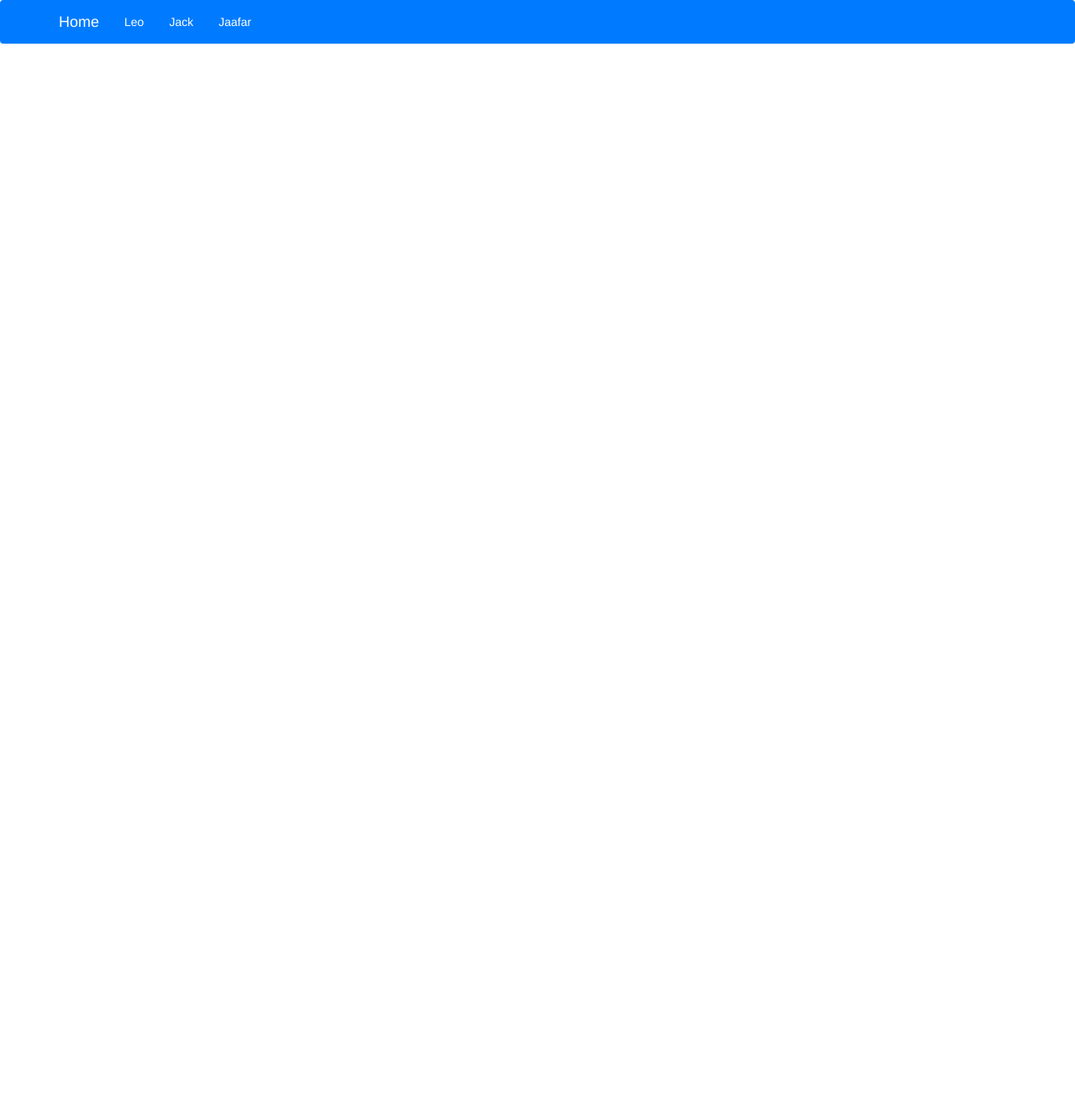
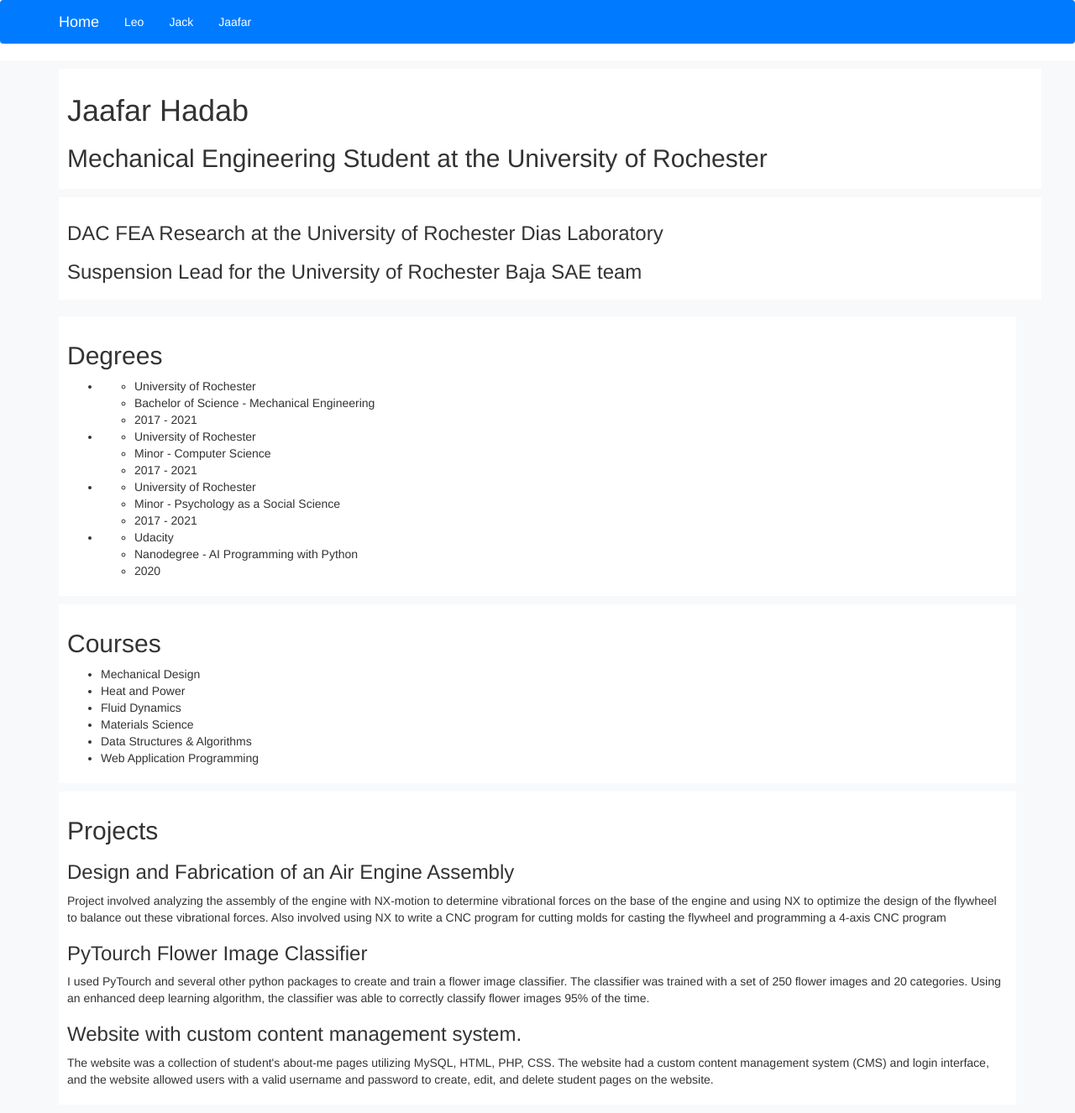
Before and after one commit to lkoblenc/project, a Flask app: page /jaafar in a window 1280 px wide. Shown: the whole page at 84% size. Before the commit the page ends 52 px from the top, so only its background shows below. Run offline with Flask 2, Linux system fonts and the light colour scheme; some libraries are stand-ins or nearby versions.

Commit message:
added content to jaafar.html

```diff
--- a/templates/jaafar.html
+++ b/templates/jaafar.html
@@ -1,5 +1,97 @@
 {% extends "base.html" %}
 
 {% block content %}
+	<div class="bg-light">
+		<main class = "container">
+			<div class = "container">
+				<div class = "row">
+					<div class = "bg-layout col">
+						<header>
+							<h1> Jaafar Hadab </h1>
+							<h2 class="title"> Mechanical Engineering Student at the University of Rochester</h2>
+
+						</header>
+					</div>
+					<div class="bg-layout col">
+						<section class = "experience">
+							<h3> DAC FEA Research at the University of Rochester Dias Laboratory</h3>
+							<h3> Suspension Lead for the University of Rochester Baja SAE team</h3>
+						</section>
+					</div>
+				</div>
+			</div>
+			<article class = "education">
+				<div class = "bg-layout">
+					<h2> Degrees </h2>
+
+					<section class="degrees">
+						<ul>
+							<li>
+								<ul>
+									<li> University of Rochester </li>
+									<li> Bachelor of Science - Mechanical Engineering </li>
+									<li> 2017 - 2021 </li>
+								</ul>
+							</li>
+							<li>
+								<ul>
+									<li> University of Rochester </li>
+									<li> Minor - Computer Science </li>
+									<li> 2017 - 2021 </li>
+								</ul>
+							</li>
+							<li>
+								<ul>
+									<li> University of Rochester </li>
+									<li> Minor - Psychology as a Social Science </li>
+									<li> 2017 - 2021 </li>
+								</ul>
+							</li>
+							<li>
+								<ul>
+									<li> Udacity </li>
+									<li> Nanodegree - AI Programming with Python </li>
+									<li> 2020 </li>
+								</ul>
+							</li>
+						</ul>
+					</section>
+				</div>
+				<div class="bg-layout">
+				<h2> Courses </h2>
+
+				<section class="courses">
+					<ul>
+						<li> Mechanical Design </li>
+						<li> Heat and Power </li>
+						<li> Fluid Dynamics </li>
+						<li> Materials Science </li>
+						<li> Data Structures & Algorithms </li>
+						<li> Web Application Programming </li>
+					</ul>
+				</section>
+			</div>
+			</article>
+
+			<div class="bg-layout">
+			<section class="projects">
+			<h2> Projects </h2>
+				<h3> Design and Fabrication of an Air Engine Assembly </h3>
+				<p> Project involved analyzing the assembly of the engine with NX-motion to determine vibrational forces on the base of the engine and using NX to optimize the design of the flywheel to balance out these vibrational forces. Also involved using NX to write a CNC program for cutting molds for casting the flywheel and programming a 4-axis CNC program  </p>
+
+				<h3> PyTourch Flower Image Classifier  </h3>
+				<p>  I used PyTourch and several other python packages to create and train a flower image classifier. The classifier was trained with a set of 250 flower images and 20 categories. Using an enhanced deep learning algorithm, the classifier was able to correctly classify flower images 95% of the time. </p>
+
+				<h3> </h3>
+				<p> </p>
+
+				<h3> Website with custom content management system.  </h3>
+				<p> The website was a collection of student's about-me pages utilizing MySQL, HTML, PHP, CSS.  The website had a custom content management system (CMS) and login interface, and the website allowed users with a valid username and password to create, edit, and delete student pages on the website.  </p>
+
+			</section>
+			</div>
+		</main>
+	</div>
+
 
 {% endblock %}
```
